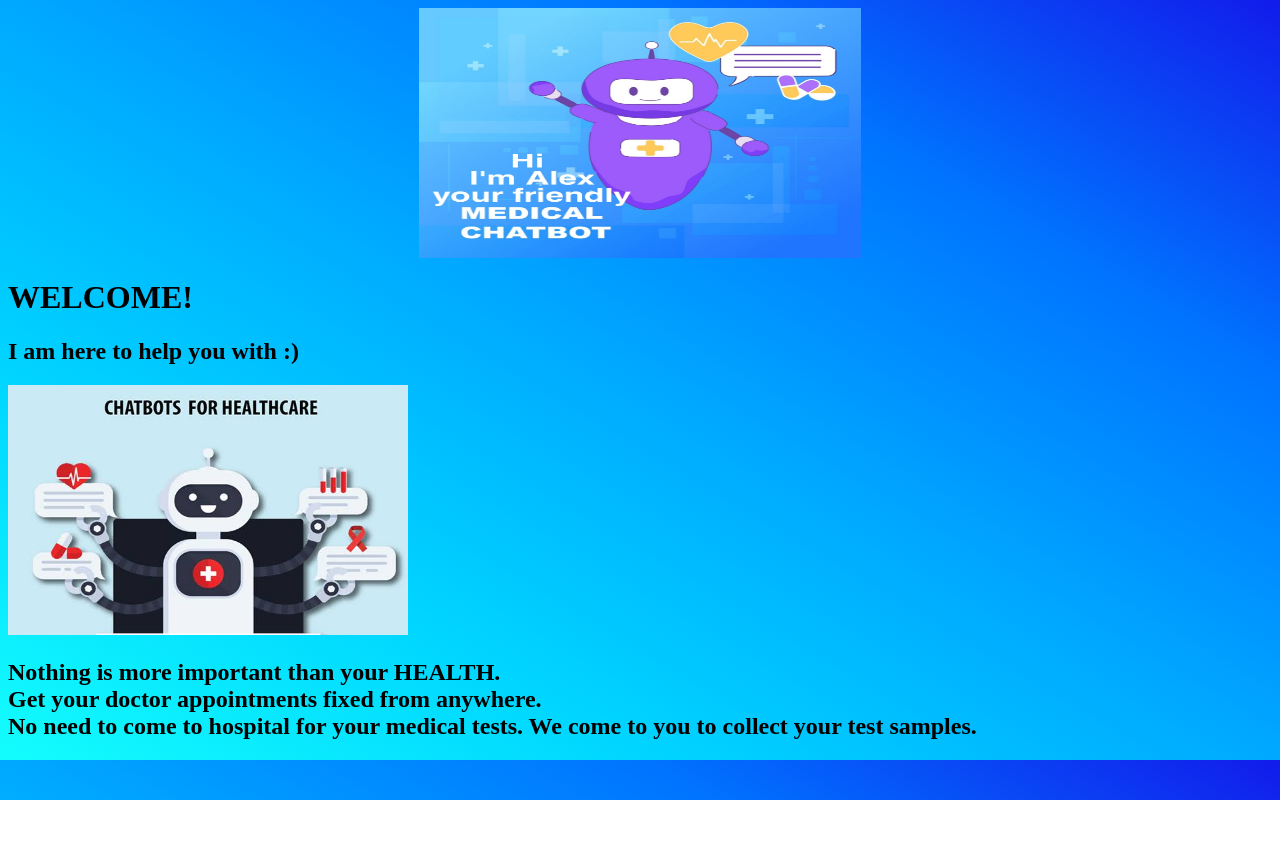
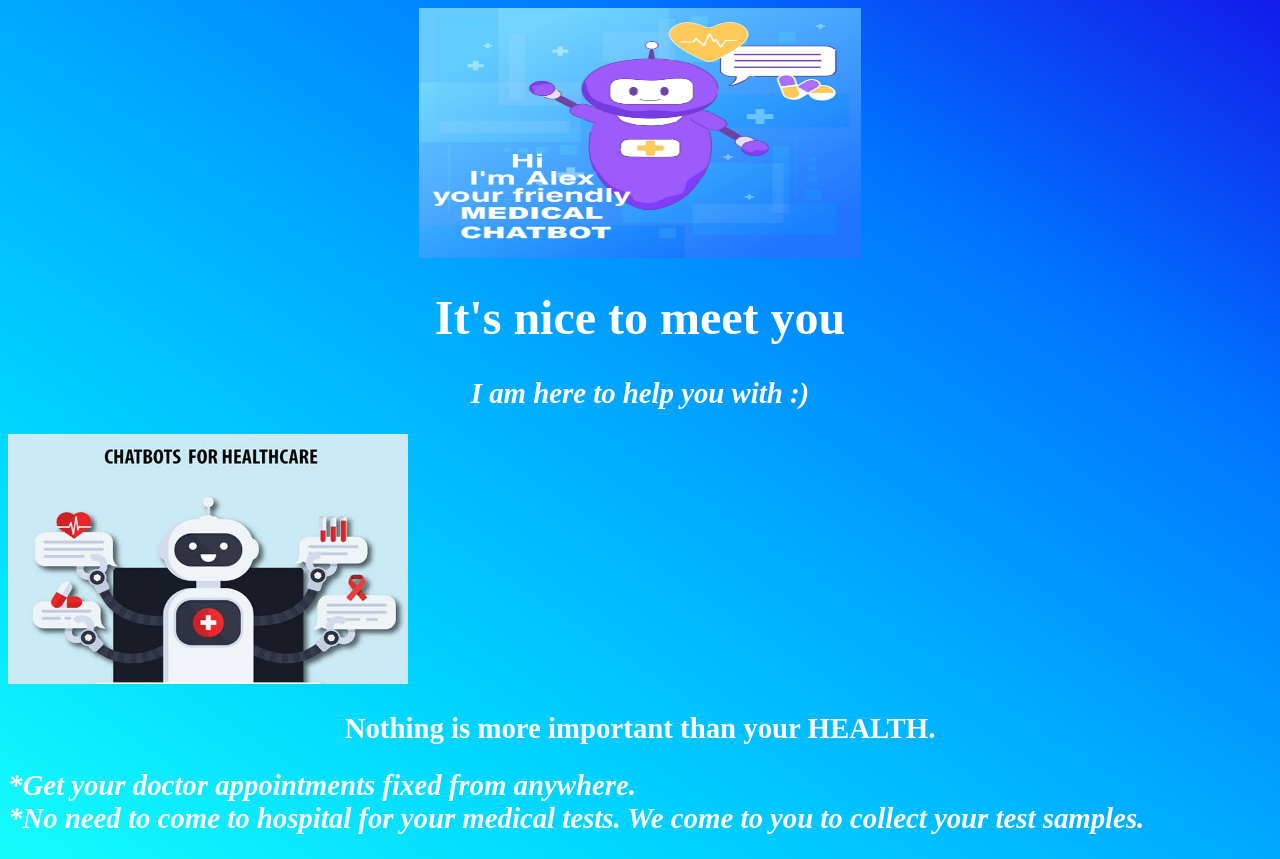
Before and after one commit to 19PA1A0598/frontend-of-the-chatbot, a plain HTML site: page index.html in a window 1280 px wide. Before the commit the page ends 800 px from the top, so only its background shows below. Drawn offline with Linux system fonts and the light colour scheme.

Commit message:
Update index.html

```diff
--- a/index.html
+++ b/index.html
@@ -7,15 +7,16 @@
    </head>
    <body>
        <img src="Screenshot_2020-10-31-18-59-01-59.jpg" width="400px" height="250px" class="center"< \img>
-    <h1>WELCOME!</h1>
+    <h1 style="text-align:center;color: white;;font-size: 300%;;">It's nice to meet you</h1>
     <div>
-     <h2> I am here to help you with :) </h2>
+     <h2 style="text-align:center;color:white;font-size: 180%;font-style: italic;"> I am here to help you with :) </h2>
     </div>
     <div>
      <img src="chatbot.jpeg" width="400px" height="250px" < \img>
     </div>
     <div id="service">
-     <h2> <b>Nothing is more important than your HEALTH. </b><br> Get your doctor appointments fixed from anywhere.<br> No need to come to hospital for your medical tests. We come to you to collect your test samples. <br> </h2>
+     <h2 style="text-align:center;color:white;font-size: 180%;"><b>Nothing is more important than your HEALTH. </b> </h2>
+     <h2 style="color:white;font-size: 180%;font-style: italic;"> <b> *Get your doctor appointments fixed from anywhere.<br> *No need to come to hospital for your medical tests. We come to you to collect your test samples. <br> </h2>
     </div>
 
   </body></html>
```
